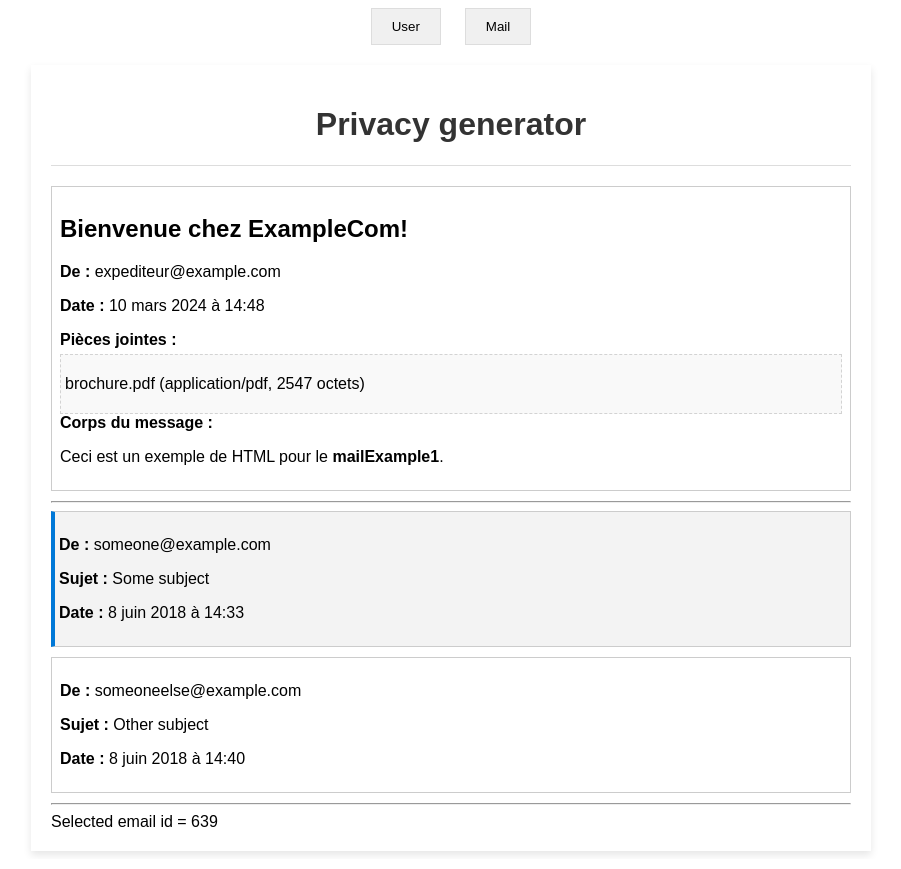
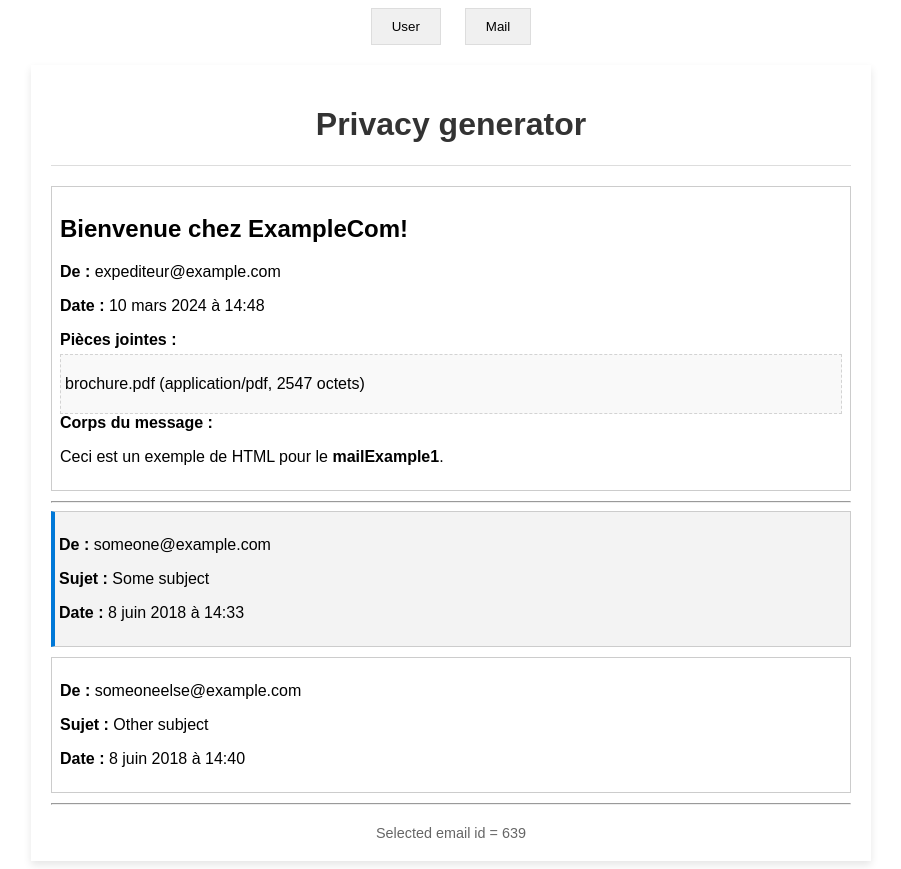
Before and after one commit to levg34/privacy-generator, a Svelte app: page / in a window 1280 px wide. Both pictures are taken after a click on the button "Mail". Shown: the whole page, without its empty margins (189-1090 px from the left). Built offline with nearby package versions, Linux system fonts and the light colour scheme.

Commit message:
some nothings

```diff
--- a/src/App.svelte
+++ b/src/App.svelte
@@ -46,13 +46,6 @@
     background-color: #ddd;
   }
 
-  div {
-    margin-top: 20px;
-    text-align: center;
-    font-size: 0.9em;
-    color: #666;
-  }
-
   nav {
     text-align: center;
     margin-bottom: 20px;
--- a/src/components/MailPage.svelte
+++ b/src/components/MailPage.svelte
@@ -1,6 +1,6 @@
 <script lang="ts">
-  import MailLoader from './mail/MailLoader.svelte'
-  import MailListLoader from './mail/MailListLoader.svelte'
+  import MailLoader from './mail/loader/MailLoader.svelte'
+  import MailListLoader from './mail/loader/MailListLoader.svelte'
 
   let selectedEmail: number | undefined
 
@@ -16,3 +16,12 @@
 <MailListLoader {selectEmail} {selectedEmail} />
 <hr />
 <div>Selected email id = {selectedEmail}</div>
+
+<style>
+  div {
+    margin-top: 20px;
+    text-align: center;
+    font-size: 0.9em;
+    color: #666;
+  }
+</style>
--- a/src/components/mail/MailListLoader.svelte
+++ b/src/components/mail/loader/MailListLoader.svelte
@@ -1,8 +1,8 @@
 <script lang="ts">
   export let selectEmail: (id: number) => void
   export let selectedEmail: number | undefined
-  import MailList from './MailList.svelte'
-  import { delay } from '../../ts/utils/test-utils'
+  import MailList from '../MailList.svelte'
+  import { delay } from '../../../ts/utils/test-utils'
   const mailList = delay(
     [
       {
--- a/src/components/mail/MailLoader.svelte
+++ b/src/components/mail/loader/MailLoader.svelte
@@ -1,6 +1,6 @@
 <script lang="ts">
-  import Mail from './Mail.svelte'
-  import { delay } from '../../ts/utils/test-utils'
+  import Mail from '../Mail.svelte'
+  import { delay } from '../../../ts/utils/test-utils'
 
   export let id: number
   // const mailContent = readUserMail({email: 'test@1secmail.org'}, id)
@@ -23,7 +23,7 @@
             textBody: 'Ceci est un exemple de texte pour le mailExample1.',
             htmlBody: '<p>Ceci est un exemple de HTML pour le <strong>mailExample1</strong>.</p>'
           },
-          1500
+          500
         )
       : delay(
           {
```
